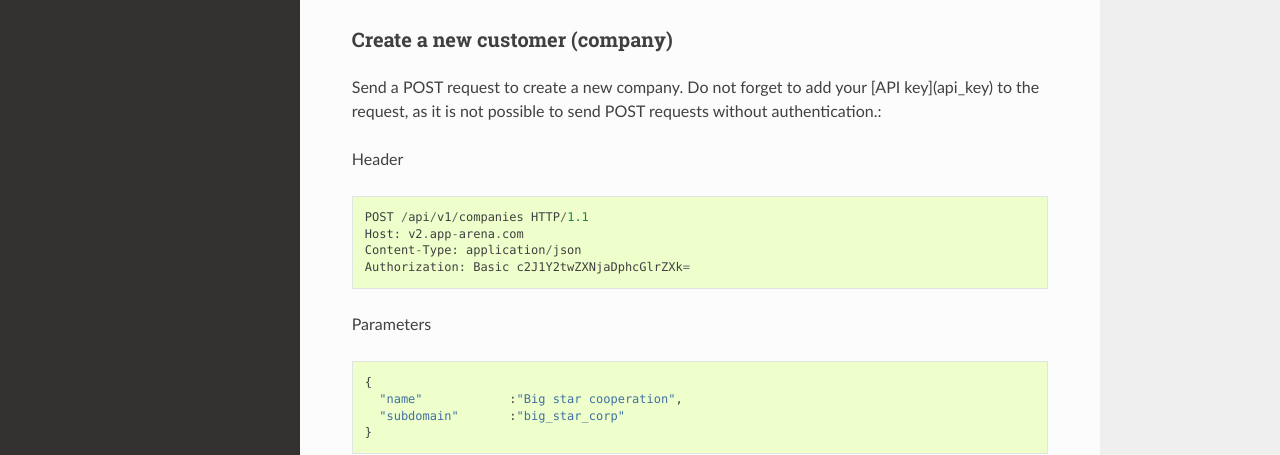
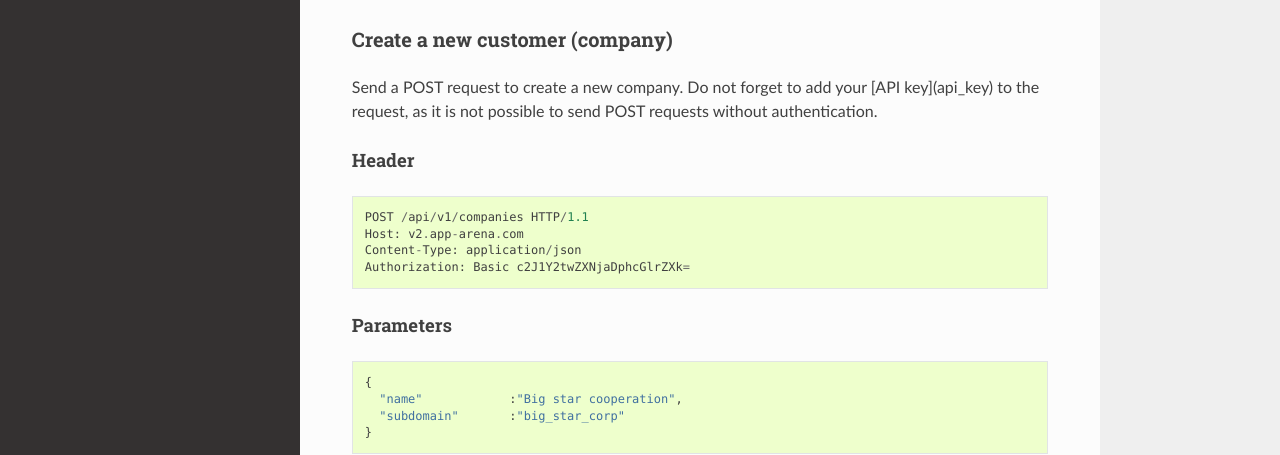
Before and after one commit to apparena/docs, a Sphinx documentation site: the page built from docs/integration/index.rst, in a window 1280 px wide and 900 px high. Shown: the part 435-890 px from the top of the window. Built offline with Sphinx 7.4.7 and the Read the Docs theme 2.0.0, drawn with Linux system fonts in a browser that asks for light colours.

```diff
--- a/docs/integration/index.rst
+++ b/docs/integration/index.rst
@@ -16,23 +16,29 @@ Create a new customer (company)
 ~~~~~~~~~~~~~~~~~~~~~~~~~~~~~~~
 
 Send a POST request to create a new company. Do not forget to add your [API key](api_key) to the request,
-as it is not possible to send POST requests without authentication.::
+as it is not possible to send POST requests without authentication.
 
-Header ::
+Header
+^^^^^^
+::
 
     POST /api/v1/companies HTTP/1.1
     Host: v2.app-arena.com
     Content-Type: application/json
     Authorization: Basic c2J1Y2twZXNjaDphcGlrZXk=
 
-Parameters ::
+Parameters
+^^^^^^^^^^
+::
 
     {
       "name"		:"Big star cooperation",
       "subdomain"	:"big_star_corp"
     }
 
-Example response ::
+Example response
+^^^^^^^^^^^^^^^^
+::
 
     {
         "id":           17,
```
